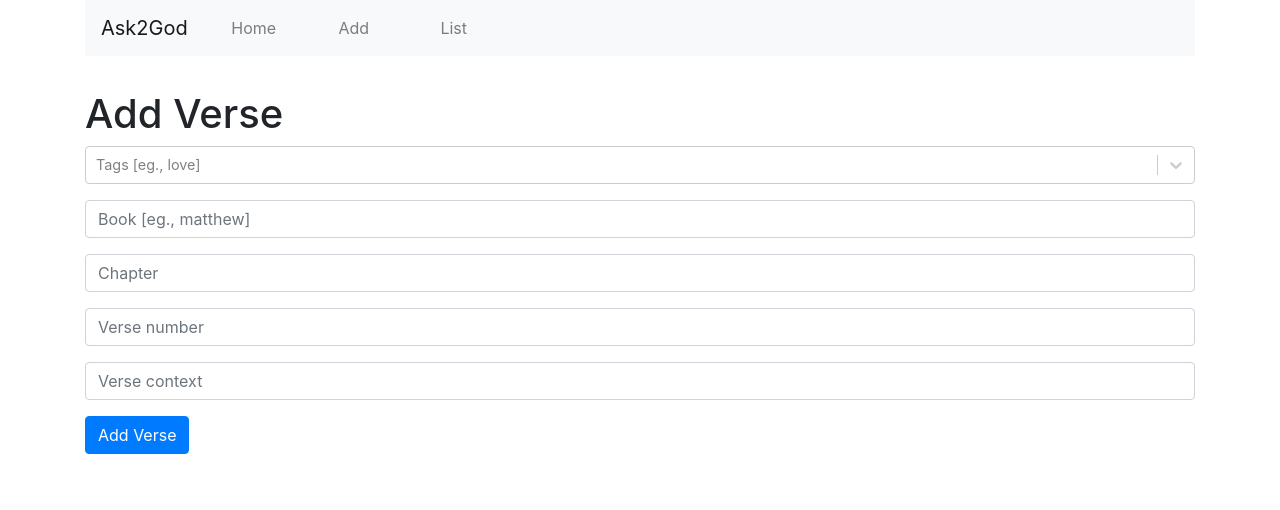
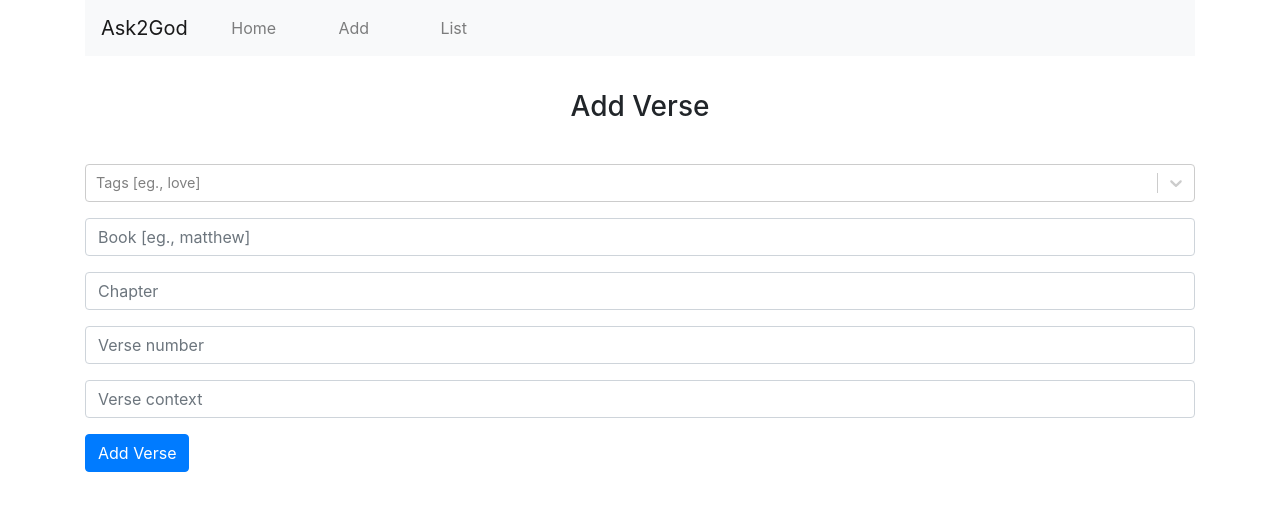
Before and after one commit to prashanth-sams/a2g-manager, a React (Create React App) app: page /add in a window 1280 px wide. Shown: the top 510 px of the page. Built offline with nearby package versions, Linux system fonts and the light colour scheme; the HTML template or start-up script is replaced by a standard one.

Commit message:
bug fixes

```diff
--- a/src/components/Add/Add.tsx
+++ b/src/components/Add/Add.tsx
@@ -3,6 +3,14 @@ import KeywordsProps from '../../interfaces/KeywordsProps.interface'
 import Select, { components } from 'react-select';
 import axios from 'axios';
 import { colourOptions } from './data';
+import './_style.css';
+
+declare module 'react' {
+  interface HTMLAttributes<T> extends AriaAttributes, DOMAttributes<T> {
+    // extends React's HTMLAttributes
+    align?: string;
+  }
+}
 
 interface KeywordsState {
   error: boolean
@@ -20,12 +28,6 @@ const MultiValueLabel = (props) => {
 export class Add extends React.Component<KeywordsProps, KeywordsState> {
   constructor(props: KeywordsProps) {
     super(props);
-    this.onChangeTagName = this.onChangeTagName.bind(this);
-		this.onChangeBookName = this.onChangeBookName.bind(this);
-		this.onChangeChapterNumber = this.onChangeChapterNumber.bind(this);
-		this.onChangeVerseNumber = this.onChangeVerseNumber.bind(this);
-		this.onChangeVerseContext = this.onChangeVerseContext.bind(this);
-		this.onSubmit= this.onSubmit.bind(this);
 
     this.state = {
       error: false,
@@ -65,10 +67,13 @@ export class Add extends React.Component<KeywordsProps, KeywordsState> {
 		console.log(`action: ${actionMeta.action}`);
 		console.groupEnd();
 
-		const values = [];
-		for (let i = 0, l = newValue.length; i < l; i++) {
-			values.push(newValue[i].value);
-		}
+    const values = [];
+
+    if (newValue != null) {
+      for (let i = 0, l = newValue.length; i < l; i++) {
+        values.push(newValue[i].value);
+      }
+    }
 
 		this.setState({
 			tag_name: values
@@ -103,7 +108,7 @@ export class Add extends React.Component<KeywordsProps, KeywordsState> {
     // const {tag_name, book_name} = this.props;
     return (
       <div style={{marginTop: 10}}>
-				<h1>Add Verse</h1>
+				<h3 align="center" className="header-top">Add Verse</h3>
         <form onSubmit={this.onSubmit}>
           <div className="form-group" style={{ fontSize: '0.9rem' }}>
             <Select
--- /dev/null
+++ b/src/components/Add/_style.css
@@ -0,0 +1,3 @@
+.header-top {
+    margin-bottom: 2.5rem;
+}
--- a/src/interfaces/KeywordsProps.interface.ts
+++ b/src/interfaces/KeywordsProps.interface.ts
@@ -1,5 +1,5 @@
 export default interface KeywordsProps{
-    tag_name: string,
+    tag_name: string[],
     book_name: string,
     chapter_number?: number,
     verse_number: string,
--- a/tslint.json
+++ b/tslint.json
@@ -15,7 +15,8 @@
     "interface-name" : [true, "never-prefix"],
     "no-empty-interface": false,
     "no-console": false,
-    "object-literal-sort-keys": false
+    "object-literal-sort-keys": false,
+    "no-debugger": false
   },
   "jsRules": {
     "object-literal-sort-keys": false
```
